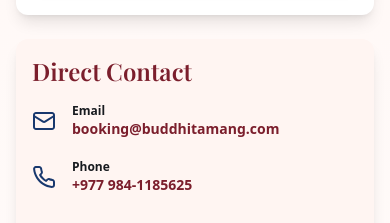
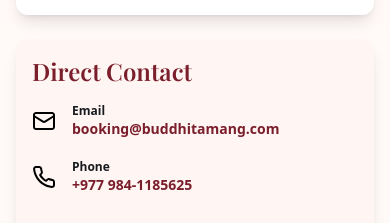
Before and after one commit to Saga-Infographics/Buddhi_tamang, a React (Vite) app in the folder project/: page /contact in a window 390 px wide. Shown: the part 903-1126 px from the top of the page. Built offline with nearby package versions, Linux system fonts and the light colour scheme; no server answers.

Commit message:
changes in the color of email and phone icon

```diff
--- a/project/src/screens/Contact/Contact.tsx
+++ b/project/src/screens/Contact/Contact.tsx
@@ -63,14 +63,14 @@ export const Contact = (): JSX.Element => {
                 </h2>
                 <div className="flex flex-col gap-5">
                   <div className="flex items-center gap-4">
-                    <img className="w-6 sm:w-7 h-6 sm:h-7" src="/mail.svg" alt="Email" />
+                    <img className="w-6 sm:w-7 h-6 sm:h-7" style={{ filter: 'brightness(0) saturate(100%)' }} src="/mail.svg" alt="Email" />
                     <div>
                       <div className="text-xs sm:text-sm text-[#171a1f] font-semibold">Email</div>
                       <div className="text-sm sm:text-base md:text-lg text-[#7B1E2C] font-bold">booking@buddhitamang.com</div>
                     </div>
                   </div>
                   <div className="flex items-center gap-4">
-                    <img className="w-6 sm:w-7 h-6 sm:h-7" src="/phone.svg" alt="Phone" />
+                    <img className="w-6 sm:w-7 h-6 sm:h-7" style={{ filter: 'brightness(0) saturate(100%)' }} src="/phone.svg" alt="Phone" />
                     <div>
                       <div className="text-xs sm:text-sm text-[#171a1f] font-semibold">Phone</div>
                       <div className="text-sm sm:text-base md:text-lg text-[#7B1E2C] font-bold">+977 984-1185625</div>
```
